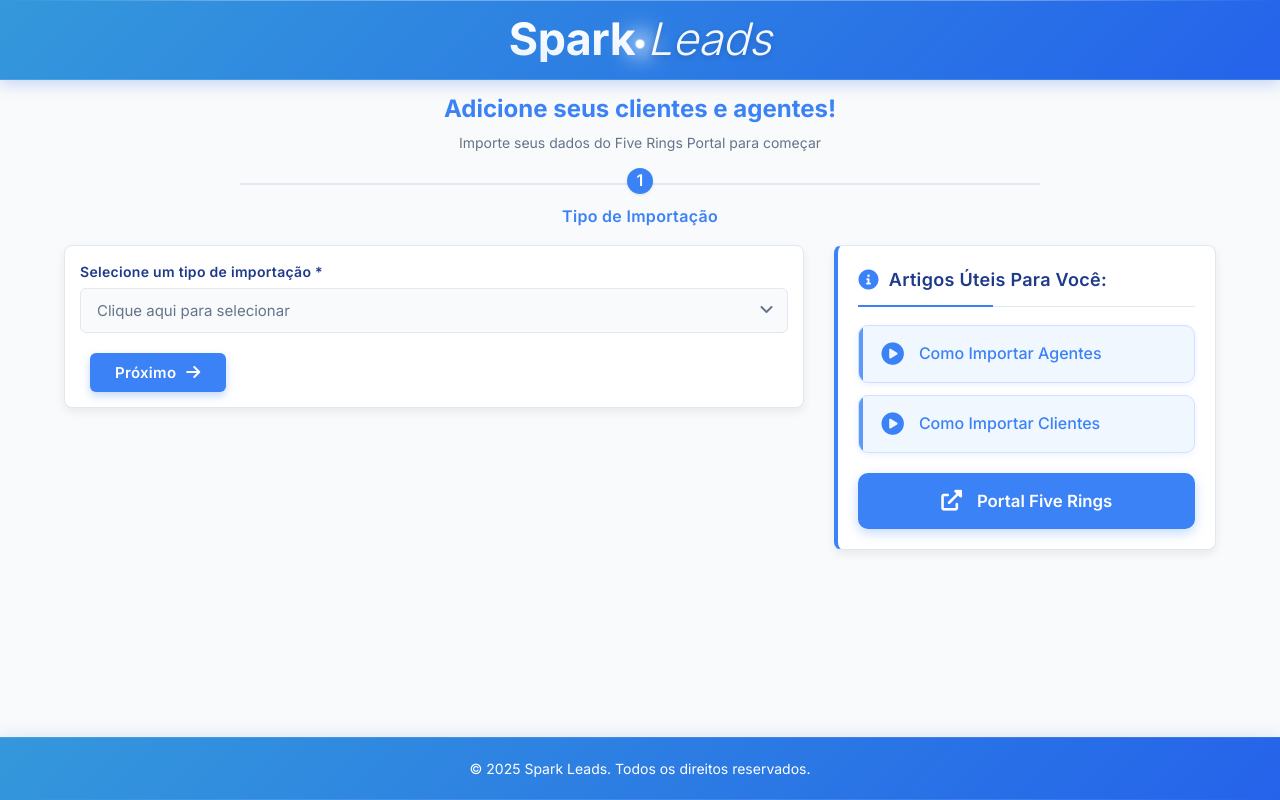
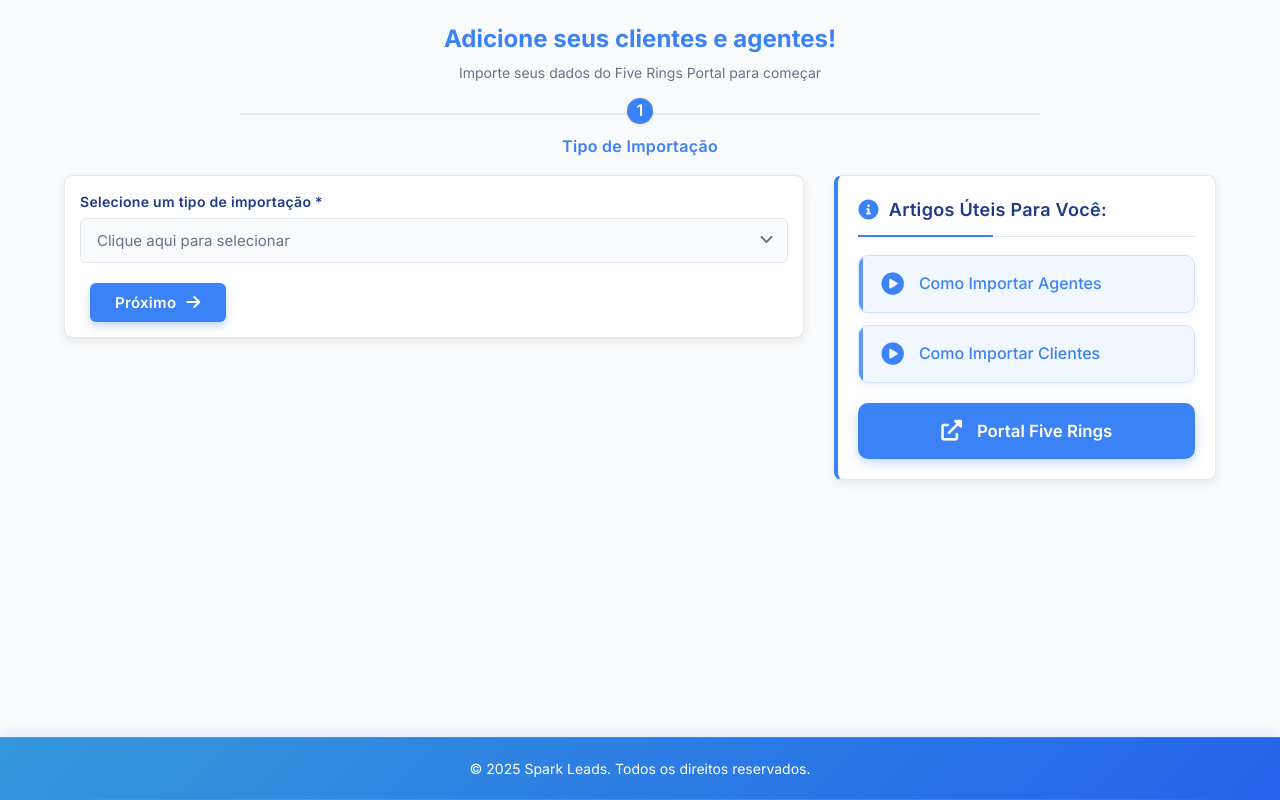
Before and after one commit to arthurmafradaza/spark-leads-import, a website: page index.html in a window 1280 px wide. Drawn offline with Linux system fonts and the light colour scheme; a script that the page names is missing.

Commit message:
refactor: remove logo header to optimize vertical space

```diff
--- a/index.html
+++ b/index.html
@@ -37,17 +37,6 @@
     <div class="gtranslate_wrapper"></div>
     <script>window.gtranslateSettings = {"default_language":"pt","languages":["pt","es","en"],"wrapper_selector":".gtranslate_wrapper","alt_flags":{"en":"usa","pt":"brazil"}}</script>
     <script src="https://cdn.gtranslate.net/widgets/latest/float.js" defer></script>
-    <header>
-        <div class="container">
-            <div class="logo">
-                <div class="logo-container">
-                    <div class="logo-text">
-                        <span class="spark">Spark</span><i class="spark-icon"></i><span class="leads">Leads</span>
-                    </div>
-                </div>
-            </div>
-        </div>
-    </header>
 
     <div class="main-content">
         <div class="container">
--- a/styles.css
+++ b/styles.css
@@ -66,127 +66,12 @@ body {
 
 /* Cabeçalho */
 header {
-    background: linear-gradient(135deg, #3498db 0%, #2563eb 100%);
-    color: var(--white);
-    padding: 0;
-    box-shadow: 0 4px 15px rgba(37, 99, 235, 0.25);
-    position: relative;
-    height: 80px;
-    display: flex;
-    align-items: center;
-    justify-content: center;
-    overflow: visible;
-    border-bottom: 1px solid rgba(255, 255, 255, 0.1);
-    z-index: 100;
-}
-
-header::before {
-    content: '';
-    position: absolute;
-    top: 0;
-    left: 0;
-    right: 0;
-    height: 1px;
-    background: linear-gradient(90deg,
-        rgba(255, 255, 255, 0),
-        rgba(255, 255, 255, 0.3) 20%,
-        rgba(255, 255, 255, 0.3) 80%,
-        rgba(255, 255, 255, 0));
-}
-
-header .container {
-    display: flex;
-    justify-content: center;
-    align-items: center;
-    width: 100%;
-    height: 100%;
-    position: relative;
-}
-
-.logo {
-    display: flex;
-    align-items: center;
-    justify-content: center;
-    height: 100%;
-    background-color: transparent;
-    padding: 0;
-    position: relative;
-}
-
-.logo-container {
-    display: flex;
-    align-items: center;
-    justify-content: center;
-    position: relative;
-    padding: 0;
-}
-
-.logo-text {
-    font-size: 2.8rem;
-    font-weight: 800;
-    color: white;
-    letter-spacing: -0.5px;
-    text-shadow: 0 2px 6px rgba(0, 0, 0, 0.2);
-    font-family: 'Inter', sans-serif;
-    line-height: 1;
-    user-select: none;
-    display: flex;
-    align-items: baseline;
-}
-
-.logo-text .spark {
-    color: white;
-    position: relative;
-    background: linear-gradient(to bottom, #ffffff, rgba(255, 255, 255, 0.9));
-    -webkit-background-clip: text;
-    -webkit-text-fill-color: transparent;
-    text-shadow: none;
-}
-
-.spark-icon {
-    display: inline-block;
-    width: 6px;
-    height: 6px;
-    background-color: white;
-    border-radius: 50%;
-    box-shadow: 0 0 10px 3px rgba(255, 255, 255, 0.7);
-    animation: sparkle 2s infinite;
-    margin: 0 2px;
-    vertical-align: super;
-    position: relative;
-    top: -8px;
-}
-
-.logo-text .leads {
-    font-weight: 300;
-    font-style: italic;
-    margin-left: 2px;
-    opacity: 0.95;
-    text-shadow: 0 2px 6px rgba(0, 0, 0, 0.2);
-}
-
-@keyframes sparkle {
-    0% { opacity: 0.7; transform: scale(1); box-shadow: 0 0 10px 2px rgba(255, 255, 255, 0.6); }
-    50% { opacity: 1; transform: scale(1.5); box-shadow: 0 0 15px 5px rgba(255, 255, 255, 0.8); }
-    100% { opacity: 0.7; transform: scale(1); box-shadow: 0 0 10px 2px rgba(255, 255, 255, 0.6); }
-}
-
-.logo img {
-    height: 200px;
-    max-width: 100%;
-    background-color: transparent;
-    transition: transform 0.3s ease;
-    position: relative;
-    top: 50px;
-}
-
-.logo img:hover {
-    transform: scale(1.05);
+    display: none;
 }
 
 /* Conteúdo principal */
 .main-content {
-    padding: 10px 0 20px;
+    padding-top: 20px;
     flex: 1;
     position: relative;
 }
```
Also changed, not shown: package.json (added, +28 -0 lines).
